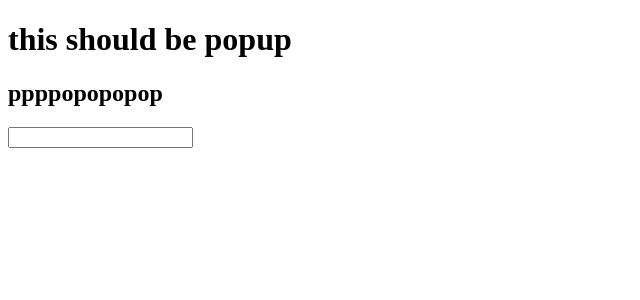
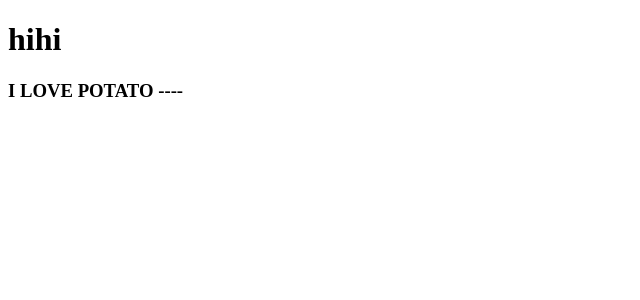
Before and after one commit to wonhopark89-dev/movie-web-react, a React (Create React App) app: page / in a window 1280 px wide. Shown: the top 300 px of the page, without its empty margins (0-640 px from the left). Built offline with nearby package versions, Linux system fonts and the light colour scheme.

Commit message:
jsx sample

```diff
--- a/src/App.js
+++ b/src/App.js
@@ -1,4 +1,5 @@
 import React from 'react';
+import Potato from './Potato';
 
 function App() {
   return (
@@ -6,6 +7,7 @@ function App() {
       <h1>
         hihi
       </h1>
+      <Potato></Potato>
     </div>
   );
 }
--- a/src/Hook.js
+++ b/src/Hook.js
@@ -115,10 +115,6 @@ function useFetch(url) {
 
 
 function clickOutside(fn) {
-    useEffect(() => {
-        document.addEventListener("click", handleClick);
-    }, []);
-
     const ref = createRef();
     const handleClick = e => {
         console.log(e.target);
@@ -127,7 +123,9 @@ function clickOutside(fn) {
         }
     };
 
-
+    useEffect(() => {
+        document.addEventListener("click", handleClick);
+    }, []);
 
     return ref;
 }
--- /dev/null
+++ b/src/Potato.js
@@ -0,0 +1,9 @@
+import React from 'react';
+
+function Potato() {
+    return (
+        <h3> I LOVE POTATO ---- </h3>
+    )
+}
+
+export default Potato;
--- a/src/index.js
+++ b/src/index.js
@@ -1,7 +1,7 @@
 import React from 'react';
 import ReactDOM from 'react-dom';
-// import App from './App';
-import App from './Hook';
+import App from './App';
+// import App from './Hook';
 
 // ReactDOM.render(<App />, document.getElementById('root'));
 ReactDOM.render(<App />, document.getElementById('root'));
```
